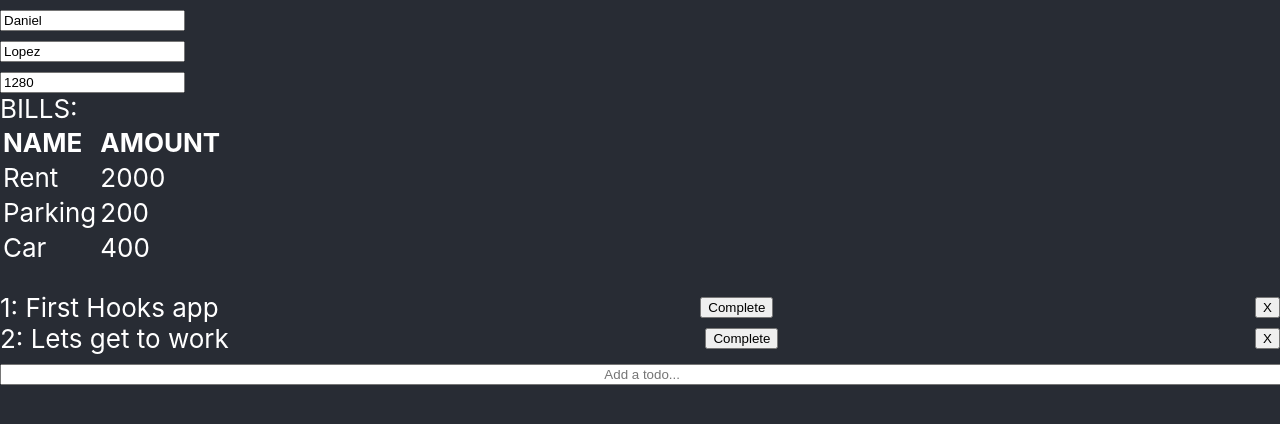
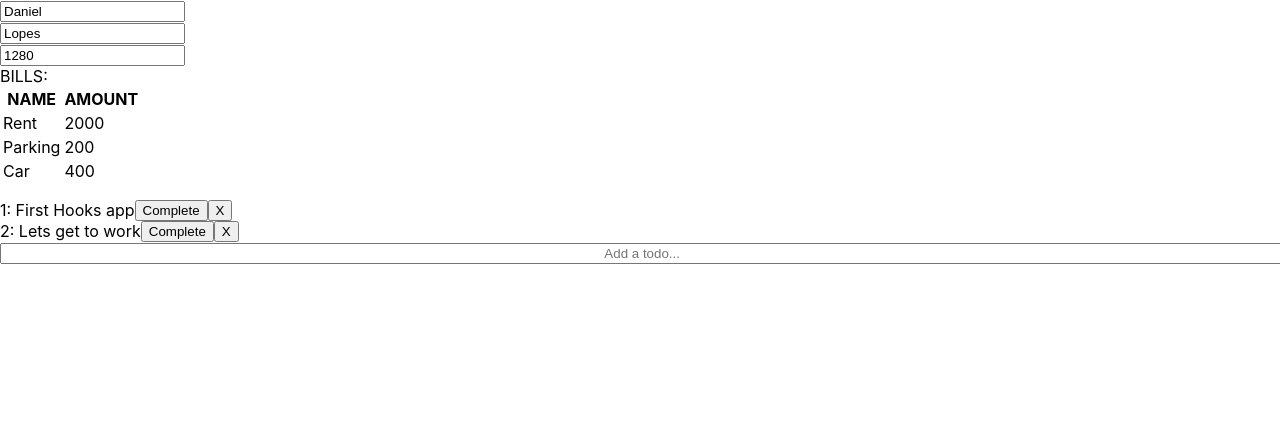
Before and after one commit to daniellopeza/HooksApp, a React (Create React App) app: page / in a window 1280 px wide. Shown: the top 424 px of the page. Built offline with nearby package versions, Linux system fonts and the light colour scheme.

Commit message:
Daniel/nameTableCustomHooks (#1)
* Removed css

* Complete remodel of NameTable component using Custom Hooks

```diff
--- a/src/App.js
+++ b/src/App.js
@@ -3,7 +3,6 @@ import { Bills } from './Bills';
 import { NameTable } from './NameTable';
 import { TodoForm } from './TodoForm';
 import { Todo } from './Todo';
-import './App.css';
 
 // using functional components instead of classes
 function App() {
--- a/src/NameTable.js
+++ b/src/NameTable.js
@@ -1,13 +1,53 @@
 import React, { useState, useEffect } from 'react';
 
 export function NameTable () {
-    const [name, setName] = useState('Daniel');
-    const [surname, setSurname] = useState('Lopez');
+    const name = useFormInput('Daniel');
+    const surname = useFormInput('Lopes');
+    const width  = useWindowWidth();
+    useDocumentTitle(`${name.value} ${surname.value}`);
 
-    useEffect(() => {
-        document.title = `${name} ${surname}`;
-    })
+    return (
+        <section>
+          <div>
+            <input {...name}/>
+          </div>
+          <div>
+            <input {...surname}/>
+          </div>
+          <div>
+            <input
+              value={width}
+            />
+          </div>
+        </section>
+    );
+}
 
+// can return an obj with state and/or inner functions
+function useFormInput(initialValue){
+    const [value, setValue] = useState(initialValue);
+
+    function handleChange(e) {
+        setValue(e.target.value);
+    }
+
+    // notice these values are the values needed in the <input /> tag, and that
+    // you can simple spread the obj returned in the html {...obj} to use them :O
+    return {
+      value,
+      onChange: handleChange
+    }
+}
+
+function useDocumentTitle(title){
+  useEffect(() => {
+      document.title = title;
+  });
+}
+
+// custom hook extracts state from another function to make
+// it a local state that can be accessed by any other class/function
+function useWindowWidth(){
     const [width, setWidth] = useState(window.innerWidth);
     useEffect(() => {
         const handleResize = () => setWidth(window.innerWidth);
@@ -19,33 +59,5 @@ export function NameTable () {
         }
     })
 
-    function handeNameChange(e) {
-        setName(e.target.value);
-    }
-
-    function handeSurnameChange(e) {
-        setSurname(e.target.value);
-    }
-
-    return (
-        <section>
-          <div>
-            <input
-              value={name}
-              onChange={handeNameChange}
-            />
-          </div>
-          <div>
-            <input
-              value={surname}
-              onChange={handeSurnameChange}
-            />
-          </div>
-          <div>
-            <input
-              value={width}
-            />
-          </div>
-        </section>
-    );
+    return width;
 }
```
